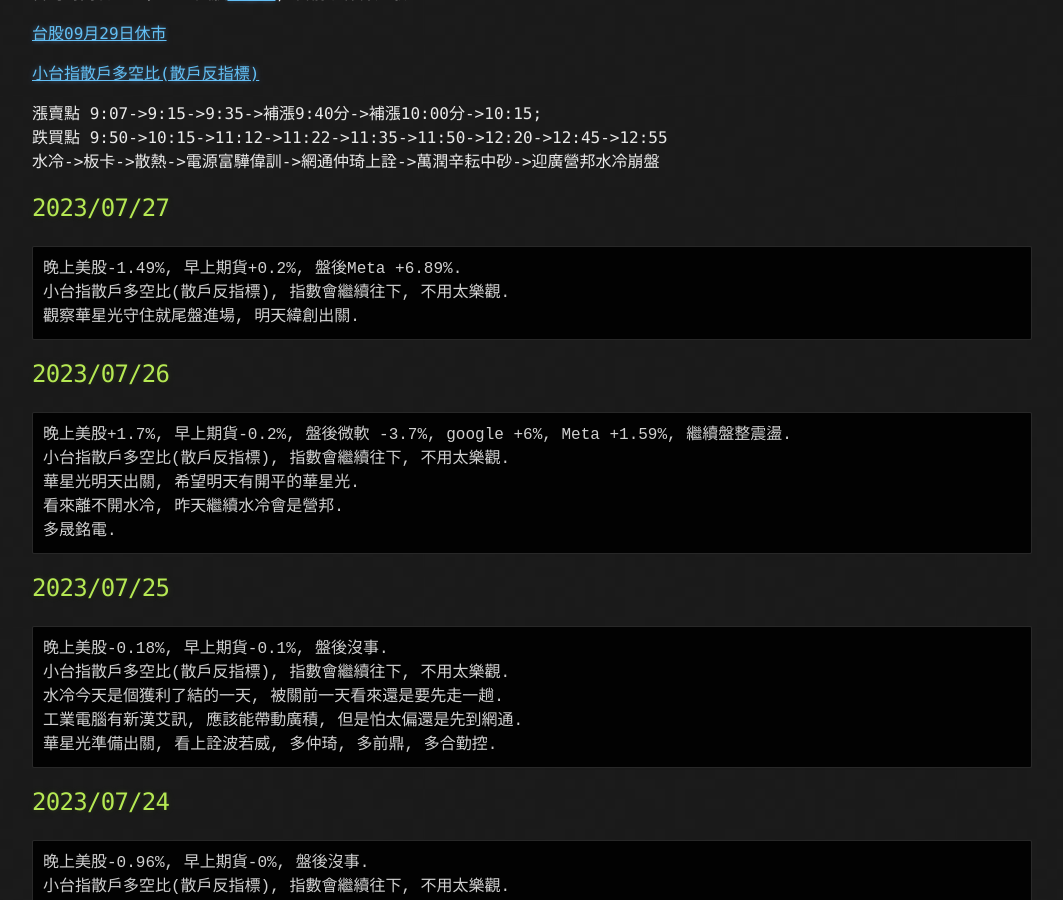
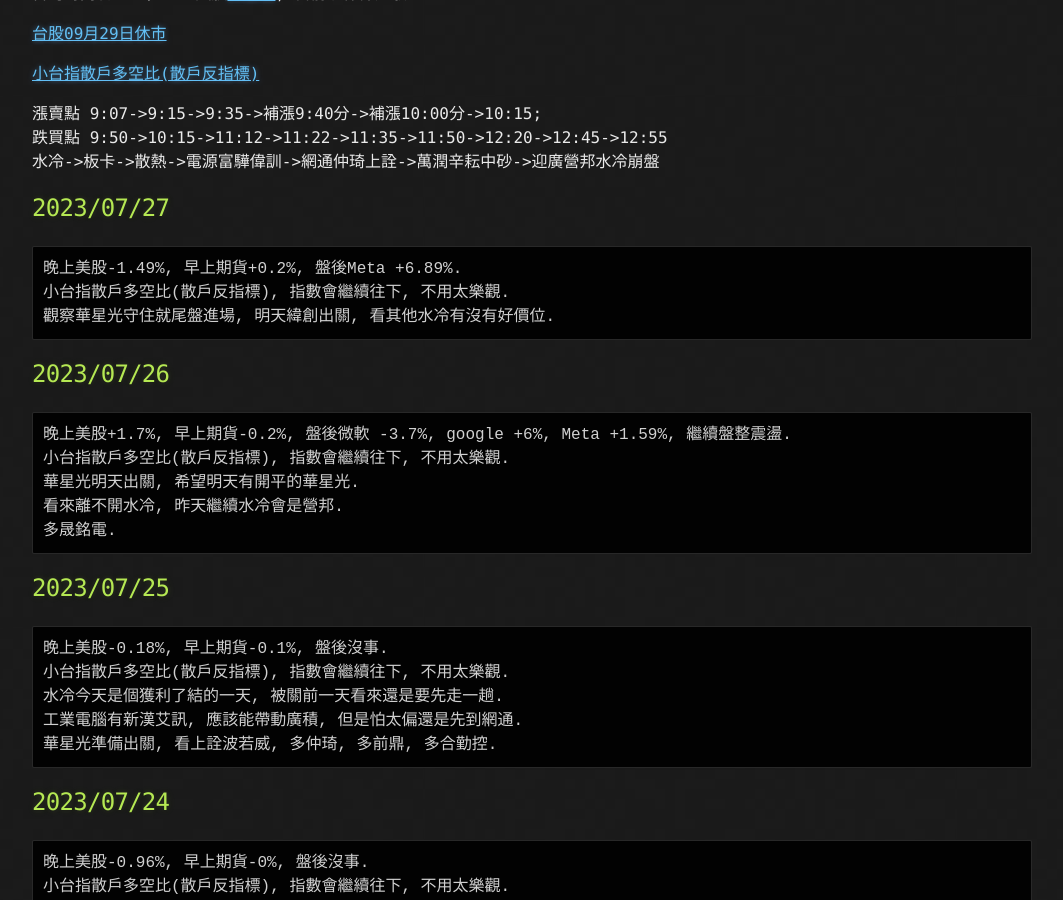
Before and after one commit to lepg5487/Stock_God, a Jekyll site: the page built from index.md, in a window 1280 px wide and 900 px high, scrolled down 436 px. Shown: the whole window, without its empty margins (108-1171 px from the left). Built offline with Jekyll 4.4.1, drawn with Linux system fonts in a browser that asks for light colours; our own code applies the rules of GitHub Pages for plain Markdown files.

Commit message:
Update index.md

````diff
--- a/index.md
+++ b/index.md
@@ -24,7 +24,7 @@ layout: testlayouts
 ```
 晚上美股-1.49%, 早上期貨+0.2%, 盤後Meta +6.89%.
 小台指散戶多空比(散戶反指標), 指數會繼續往下, 不用太樂觀.
-觀察華星光守住就尾盤進場, 明天緯創出關.
+觀察華星光守住就尾盤進場, 明天緯創出關, 看其他水冷有沒有好價位.
 ```
 
 ## 2023/07/26
````
